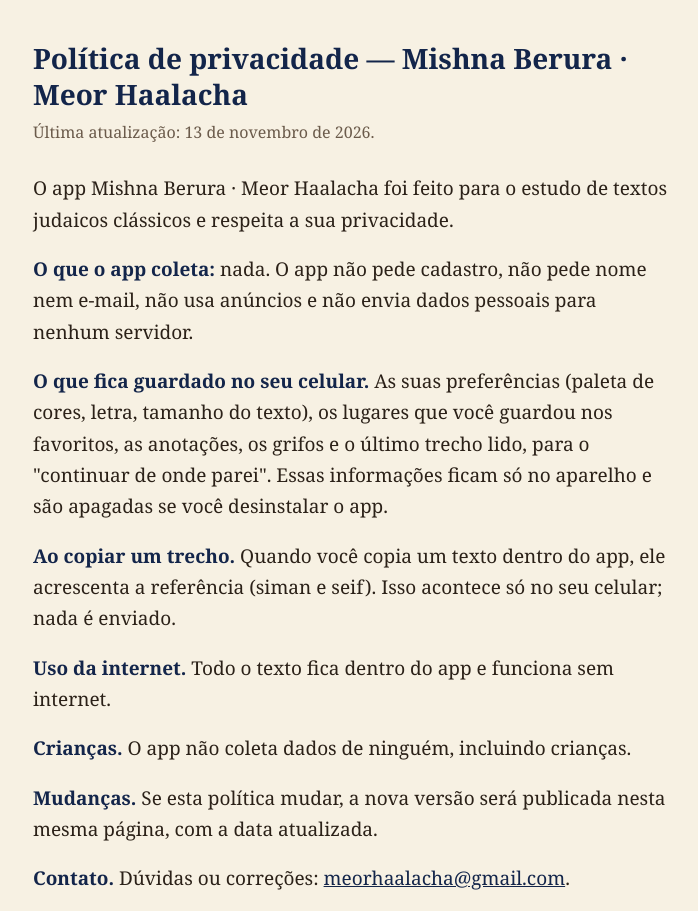
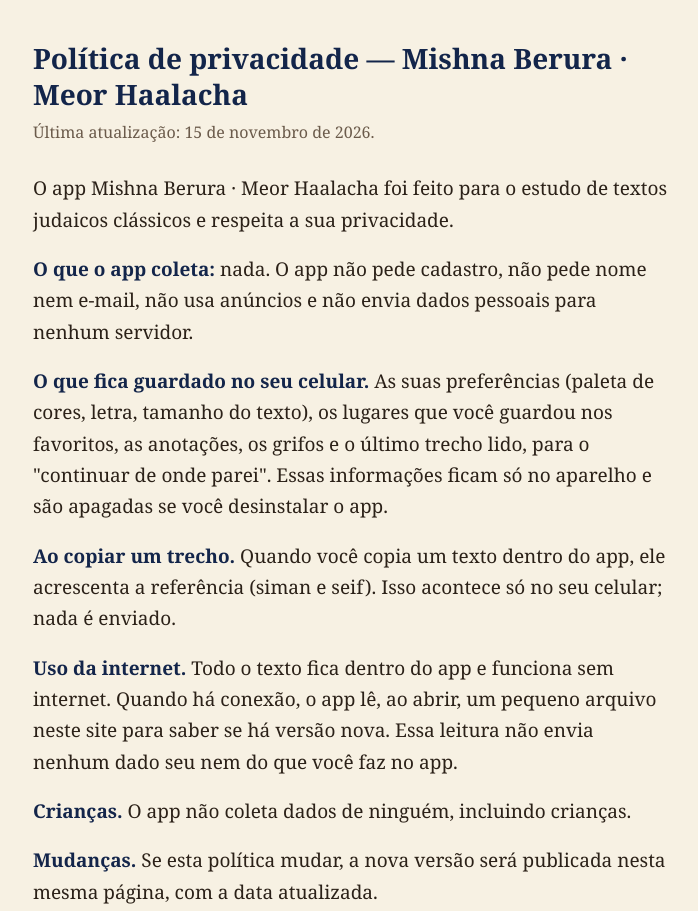
Before and after one commit to meorhaalacha/meorhaalacha.github.io, a plain HTML site: page privacidade/index.html in a window 1280 px wide. Shown: the top 911 px of the page, without its empty margins (287-985 px from the left). Drawn offline with Linux system fonts and the light colour scheme.

Commit message:
Politica: a leitura do versao.json (item 26) e o arquivo de versao; publicar junto com o .aab 6
Co-Authored-By: Claude Opus 5.5 <noreply@anthropic.com>

```diff
--- a/privacidade/index.html
+++ b/privacidade/index.html
@@ -26,12 +26,12 @@ footer { border-top:1px solid var(--linha); margin-top:36px; padding-top:16px;
 <body>
 <main>
 <h1>Política de privacidade — Mishna Berura · Meor Haalacha</h1>
-<p class="data">Última atualização: 13 de novembro de 2026.</p>
+<p class="data">Última atualização: 15 de novembro de 2026.</p>
 <p>O app Mishna Berura · Meor Haalacha foi feito para o estudo de textos judaicos clássicos e respeita a sua privacidade.</p>
 <p><strong>O que o app coleta:</strong> nada. O app não pede cadastro, não pede nome nem e-mail, não usa anúncios e não envia dados pessoais para nenhum servidor.</p>
 <p><strong>O que fica guardado no seu celular.</strong> As suas preferências (paleta de cores, letra, tamanho do texto), os lugares que você guardou nos favoritos, as anotações, os grifos e o último trecho lido, para o "continuar de onde parei". Essas informações ficam só no aparelho e são apagadas se você desinstalar o app.</p>
 <p><strong>Ao copiar um trecho.</strong> Quando você copia um texto dentro do app, ele acrescenta a referência (siman e seif). Isso acontece só no seu celular; nada é enviado.</p>
-<p><strong>Uso da internet.</strong> Todo o texto fica dentro do app e funciona sem internet.</p>
+<p><strong>Uso da internet.</strong> Todo o texto fica dentro do app e funciona sem internet. Quando há conexão, o app lê, ao abrir, um pequeno arquivo neste site para saber se há versão nova. Essa leitura não envia nenhum dado seu nem do que você faz no app.</p>
 <p><strong>Crianças.</strong> O app não coleta dados de ninguém, incluindo crianças.</p>
 <p><strong>Mudanças.</strong> Se esta política mudar, a nova versão será publicada nesta mesma página, com a data atualizada.</p>
 <p><strong>Contato.</strong> Dúvidas ou correções: <a href="mailto:meorhaalacha@gmail.com">meorhaalacha@gmail.com</a>.</p>
--- /dev/null
+++ b/versao.json
@@ -0,0 +1 @@
+{"versao": 5}
```
